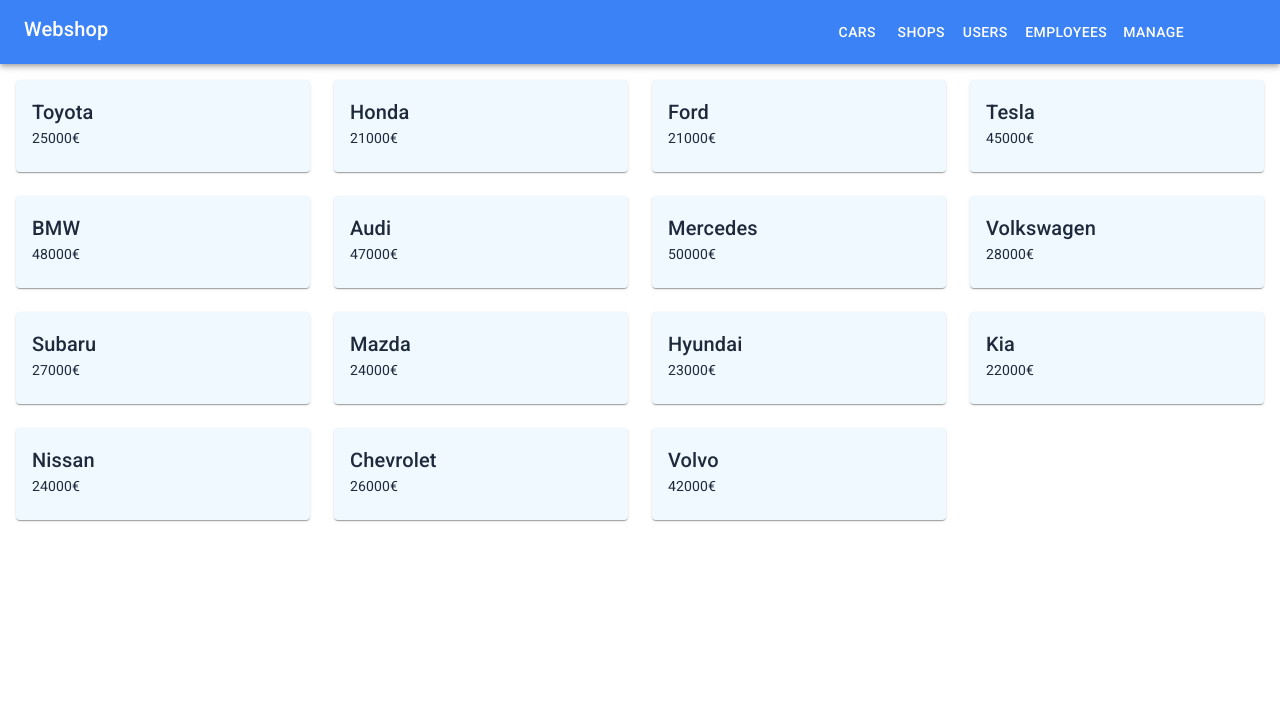
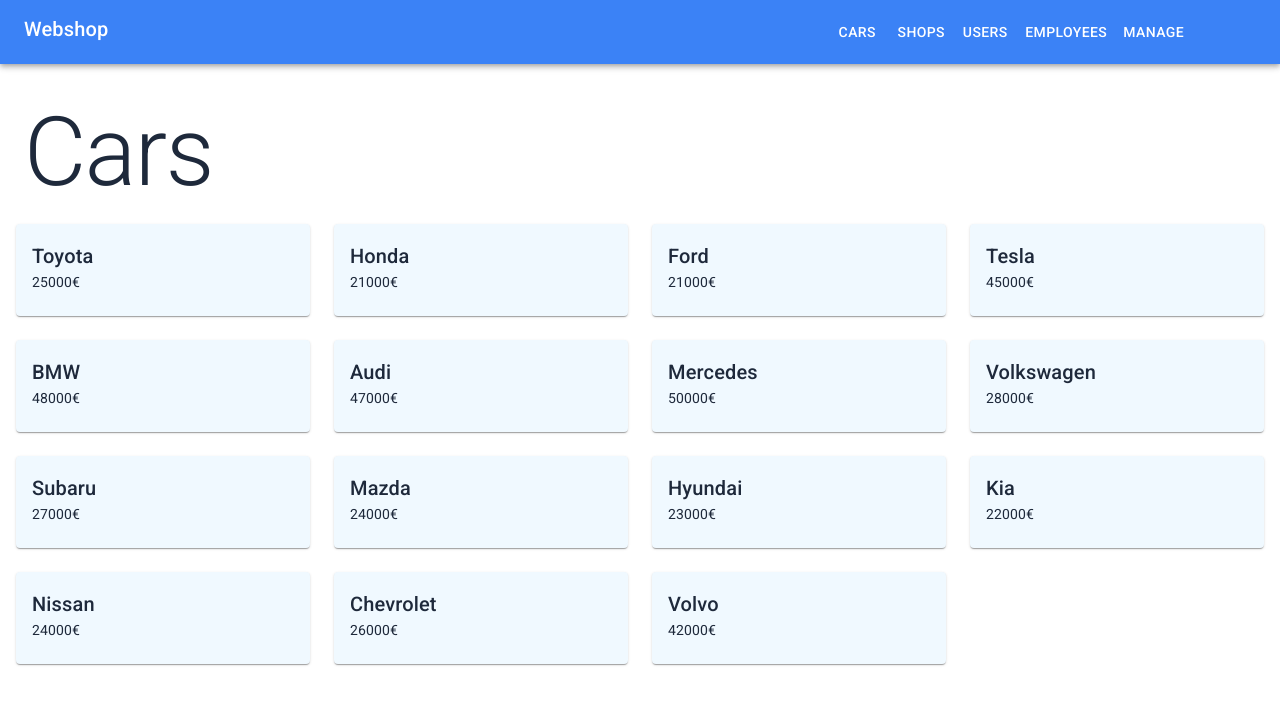
Before and after one commit to hallapmark/webshop, a React (Vite) app: page /cars in a window 1280 px wide. Shown: the top 704 px of the page. Built offline with nearby package versions, Linux system fonts and the light colour scheme; some icons are missing.

Commit message:
Add main heading to CarsPLP

```diff
--- a/src/pages/lists/CarsPLP.jsx
+++ b/src/pages/lists/CarsPLP.jsx
@@ -5,11 +5,14 @@ import Grid from '@mui/material/Grid';
 import Typography from '@mui/material/Typography';
 import carsFile from '../../data/cars.json'
 import { useState } from 'react';
+import { Box } from '@mui/material';
 
 function CarsPLP() {
   const [cars, setCars] = useState(carsFile.slice());
 
   return (
+    <Box>
+      <Typography variant="h1" sx={{mx: 3, mt: 4}}>Cars</Typography>
       <Grid container spacing={3} margin={2}>
         {cars.map((car) => (
           // 12 kokku mui Grid-süsteemis. xs ekraanisuuruse korral üks item võtab siin 12 kohta,
@@ -25,6 +28,7 @@ function CarsPLP() {
           </Grid>
         ))}
       </Grid>
+    </Box>
   );
 }
 export default CarsPLP
--- a/src/pages/lists/Employees.jsx
+++ b/src/pages/lists/Employees.jsx
@@ -12,7 +12,7 @@ function Employees() {
 
   return (
     <Box>
-      <Typography variant="h1">Employees</Typography>
+      <Typography variant="h1" sx={{mx: 3}}>Employees</Typography>
       <Grid container spacing={4} alignItems="stretch" mx={2} my={4}>
         {employees.map((employee) => (
           <Grid
```
Lines whose indentation alone changed are shown as unchanged.
